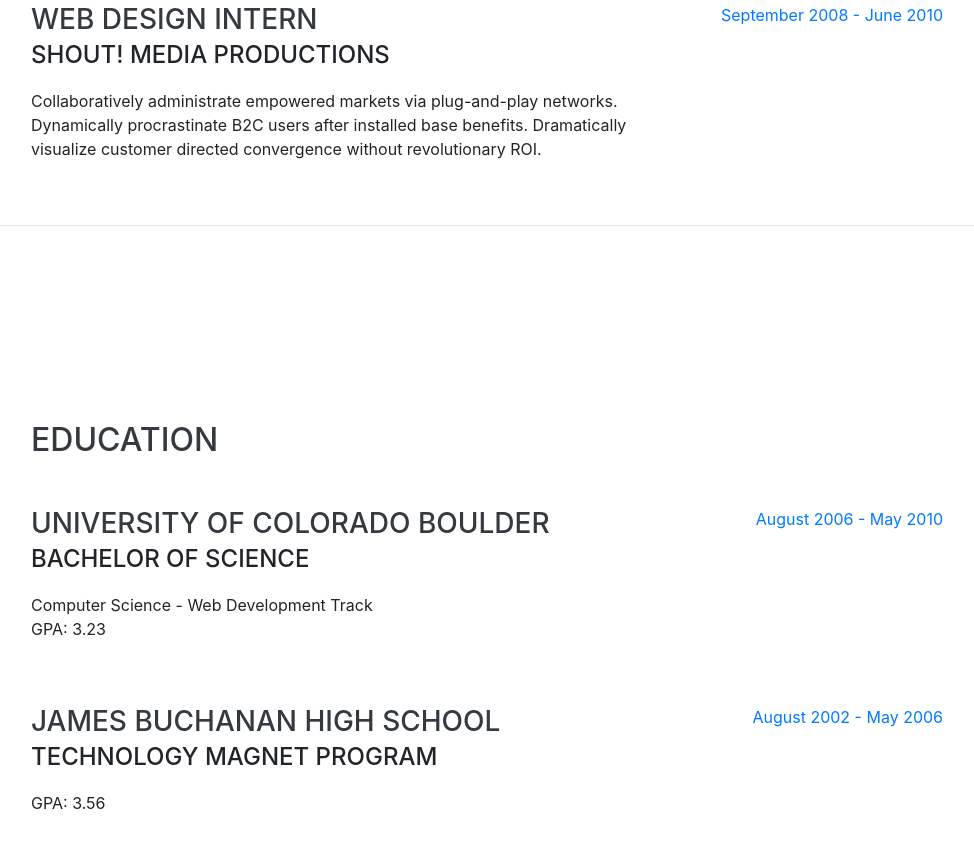
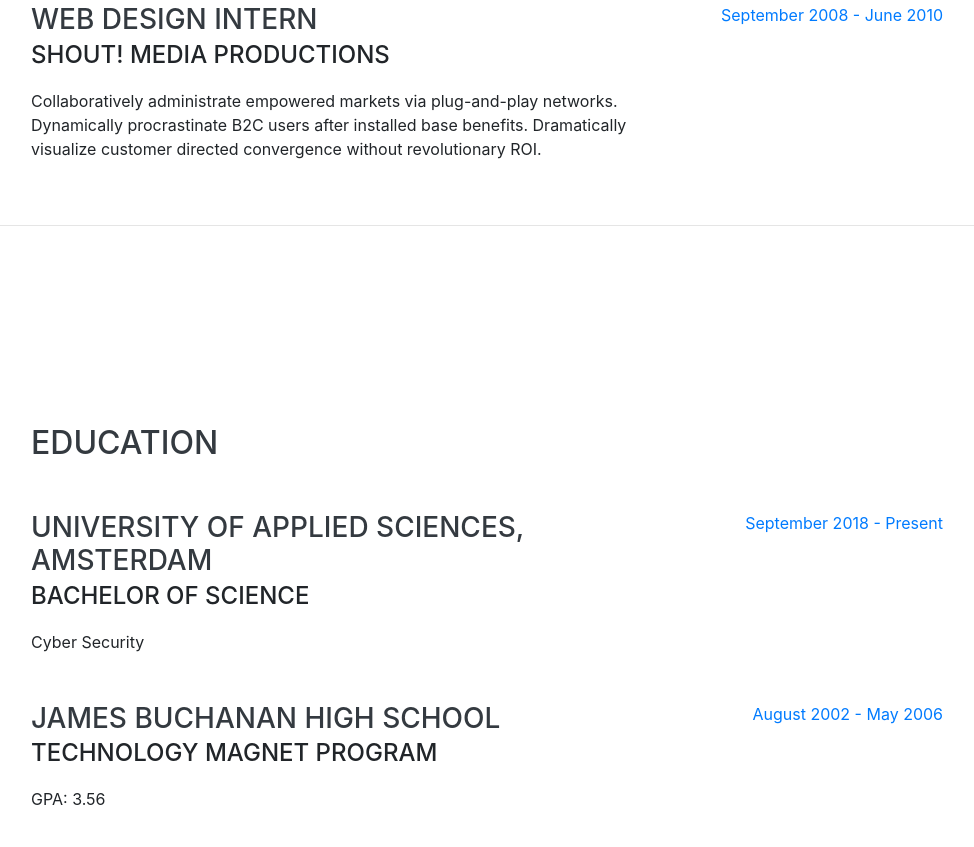
Before and after one commit to JulianGHill/JulianGHill.github.io, a website with bundled scripts: page index.html in a window 1280 px wide. Shown: the part 1669-2516 px from the top of the page, without its empty margins (289-1263 px from the left). Built offline with nearby package versions, Linux system fonts and the light colour scheme; a web font is replaced by a local one.

Commit message:
index.html basic changes.

```diff
--- a/index.html
+++ b/index.html
@@ -66,7 +66,7 @@
         <h1 class="mb-0">Julian
           <span class="text-primary">Hill</span>
         </h1>
-        <div class="subheading mb-5">The Netherlands, ·
+        <div class="subheading mb-5">The Netherlands, Amsterdam ·
           <a href="mailto:juliangrahamhill@gmail.com">juliangrahamhill@gmail.com</a>
         </div>
         <p class="lead mb-5">I'm a second year Cyber Security student at the University of Amsterdam of Applied Sciences</p>
@@ -149,13 +149,12 @@
 
         <div class="resume-item d-flex flex-column flex-md-row justify-content-between mb-5">
           <div class="resume-content">
-            <h3 class="mb-0">University of Colorado Boulder</h3>
+            <h3 class="mb-0">University of Applied Sciences, Amsterdam</h3>
             <div class="subheading mb-3">Bachelor of Science</div>
-            <div>Computer Science - Web Development Track</div>
-            <p>GPA: 3.23</p>
+            <div>Cyber Security</div>
           </div>
           <div class="resume-date text-md-right">
-            <span class="text-primary">August 2006 - May 2010</span>
+            <span class="text-primary">September 2018 - Present</span>
           </div>
         </div>
 
```
